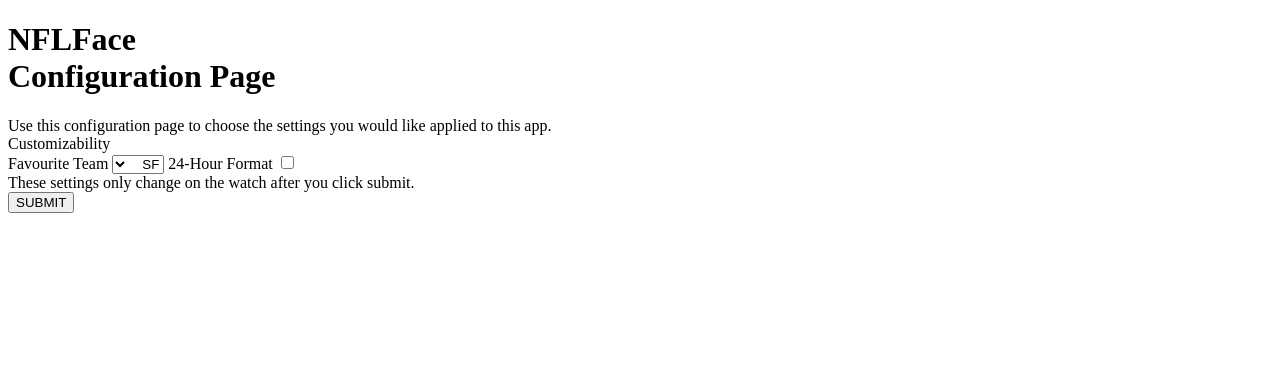
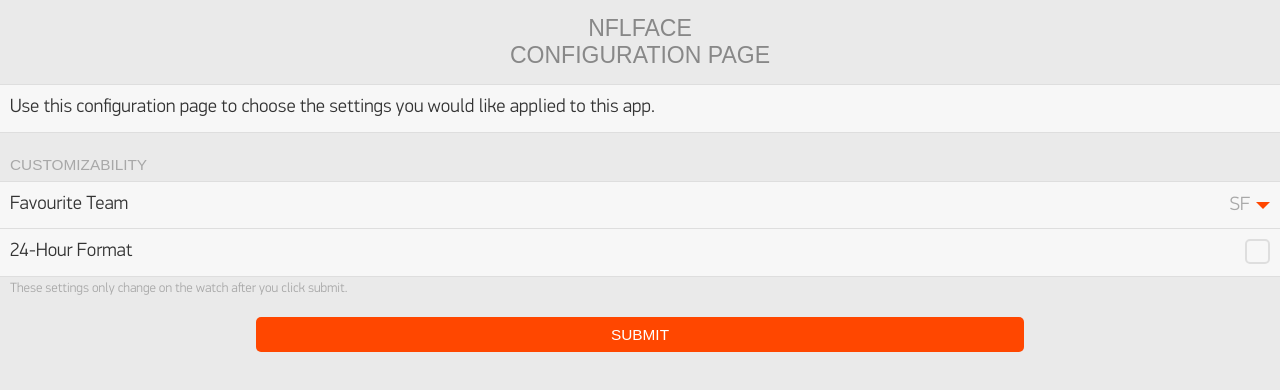
Before and after one commit to shakilkanji/NFLFace, a website: page index.html in a window 1280 px wide. Drawn offline with Linux system fonts and the light colour scheme; the site is published under a folder, as on GitHub Pages, so addresses that start at the root find nothing.

Commit message:
fix: path issues

```diff
--- a/index.html
+++ b/index.html
@@ -3,8 +3,8 @@
 <head>
   <meta charset="UTF-8">
   <title></title>
-  <link rel='stylesheet' type='text/css' href='/bower_components/pebble-slate/dist/css/slate.css'>
-  <link rel='stylesheet' type='text/css' href='/css/style.css'>
+  <link rel='stylesheet' type='text/css' href='bower_components/pebble-slate/dist/css/slate.css'>
+  <link rel='stylesheet' type='text/css' href='css/style.css'>
 </head>
 <body>
   <div class='item-container'>
@@ -75,7 +75,7 @@
     </div>
   </div>
 
-  <script src='/bower_components/pebble-slate/dist/js/slate.js'></script>
-  <script src='/js/main.js'></script>
+  <script src='bower_components/pebble-slate/dist/js/slate.js'></script>
+  <script src='js/main.js'></script>
 </body>
 </html>
```
